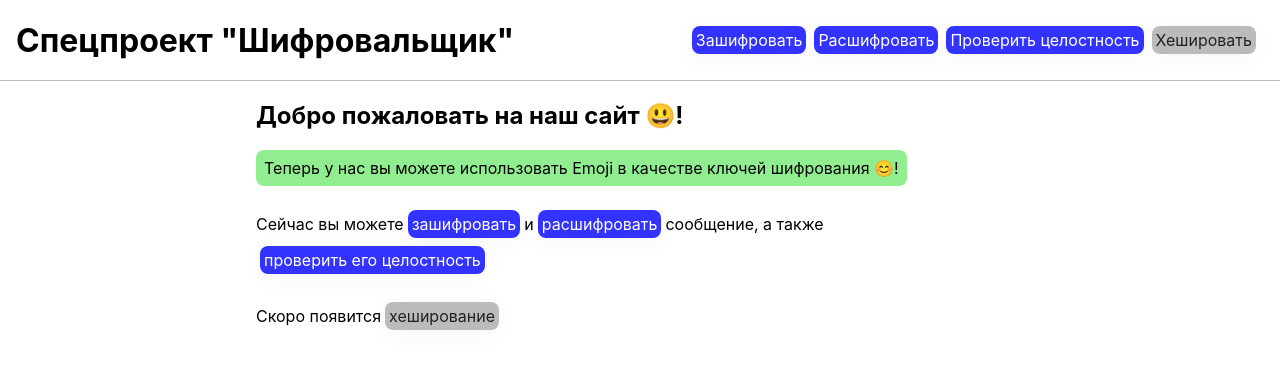
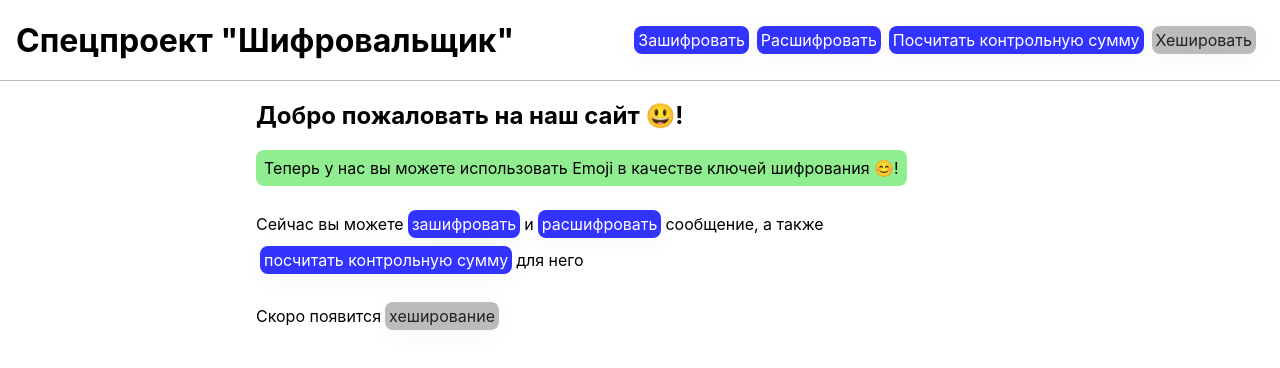
Before and after one commit to denisstasyev/Information_Security_JS, a React (Create React App) app: page / in a window 1280 px wide. Shown: the top 368 px of the page. Built offline with nearby package versions, Linux system fonts and the light colour scheme.

Commit message:
Fix naming

```diff
--- a/src/components/Header/Header.tsx
+++ b/src/components/Header/Header.tsx
@@ -8,7 +8,7 @@ import { Tag } from 'components/Tag';
 const links = [
   { title: 'Зашифровать', href: '/encrypt/', isActive: true },
   { title: 'Расшифровать', href: '/decrypt/', isActive: true },
-  { title: 'Проверить целостность', href: '/checksum/', isActive: true },
+  { title: 'Посчитать контрольную сумму', href: '/checksum/', isActive: true },
   { title: 'Хешировать', href: '/hash/', isActive: false },
 ];
 
--- a/src/containers/Home/Home.tsx
+++ b/src/containers/Home/Home.tsx
@@ -24,8 +24,11 @@ export default function() {
         </div>
         сообщение, а также
         <div className={styles['tag']}>
-          <Tag link={{ title: 'проверить его целостность', href: '/checksum/', isActive: true }} />
+          <Tag
+            link={{ title: 'посчитать контрольную сумму', href: '/checksum/', isActive: true }}
+          />
         </div>
+        для него
       </div>
       <br />
       <br />
```
